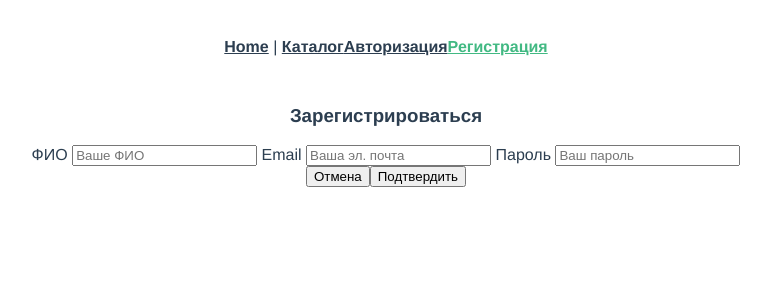
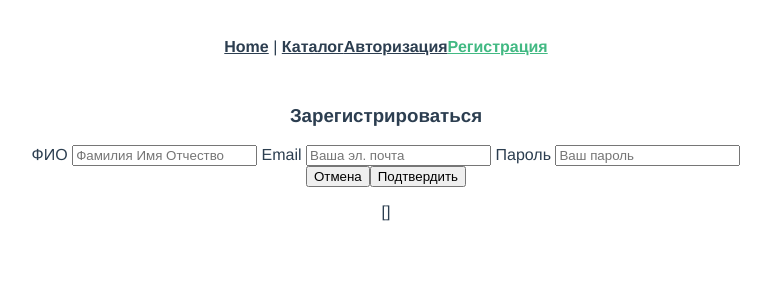
Before and after one commit to sdeix/Weak2, a Vue app: page /register in a window 1280 px wide. Shown: the top 300 px of the page, without its empty margins (254-1025 px from the left). Built offline with nearby package versions, Linux system fonts and the light colour scheme.

Commit message:
Реализованно получение токена и обработка ошибок при входе и регистрации

```diff
--- a/src/views/LoginView.vue
+++ b/src/views/LoginView.vue
@@ -25,6 +25,7 @@
         <button type="submit" class="" > Подтвердить </button>
       </div>
     </form>
+    <p v-if="errors">{{errors}}</p>
 </div>
 </template>
 
@@ -37,7 +38,7 @@ export default {
         email: '',
         password: ''
       },
-      errors: []
+      errors: ''
     }
   },
   methods: {
@@ -66,7 +67,15 @@ export default {
       })
       console.log(res)
     const data = await res.json()
-    console.log(data.data['user_token'])
+    if(res.status==200){
+      this.errors =''
+      console.log(data.data['user_token'])
+    }
+    else if(res.status==401){
+      this.errors =''
+      this.errors="Ошибка авторизации"
+    }
+
     }
   }
 }
--- a/src/views/RegisterView.vue
+++ b/src/views/RegisterView.vue
@@ -7,7 +7,7 @@
       <input
         type="text"
         class=""
-        placeholder="Ваше ФИО"
+        placeholder="Фамилия Имя Отчество"
         v-model="form.fio"
       >
     </label>
@@ -34,6 +34,7 @@
       <button type="submit" class="" > Подтвердить </button>
     </div>
   </form>
+  <p v-if="errors">{{errors}}</p>
 </div>
 </template>
 
@@ -77,7 +78,14 @@ methods: {
     })
     console.log(res)
     const data = await res.json()
-    console.log(data.data['user_token'])
+    if(res.status==201){
+      this.errors =''
+      console.log(data.data['user_token'])
+    }
+    else if(res.status==422){
+      this.errors =''
+      this.errors="Ошибка валидации полей"
+    }
   }
 }
 }
```
